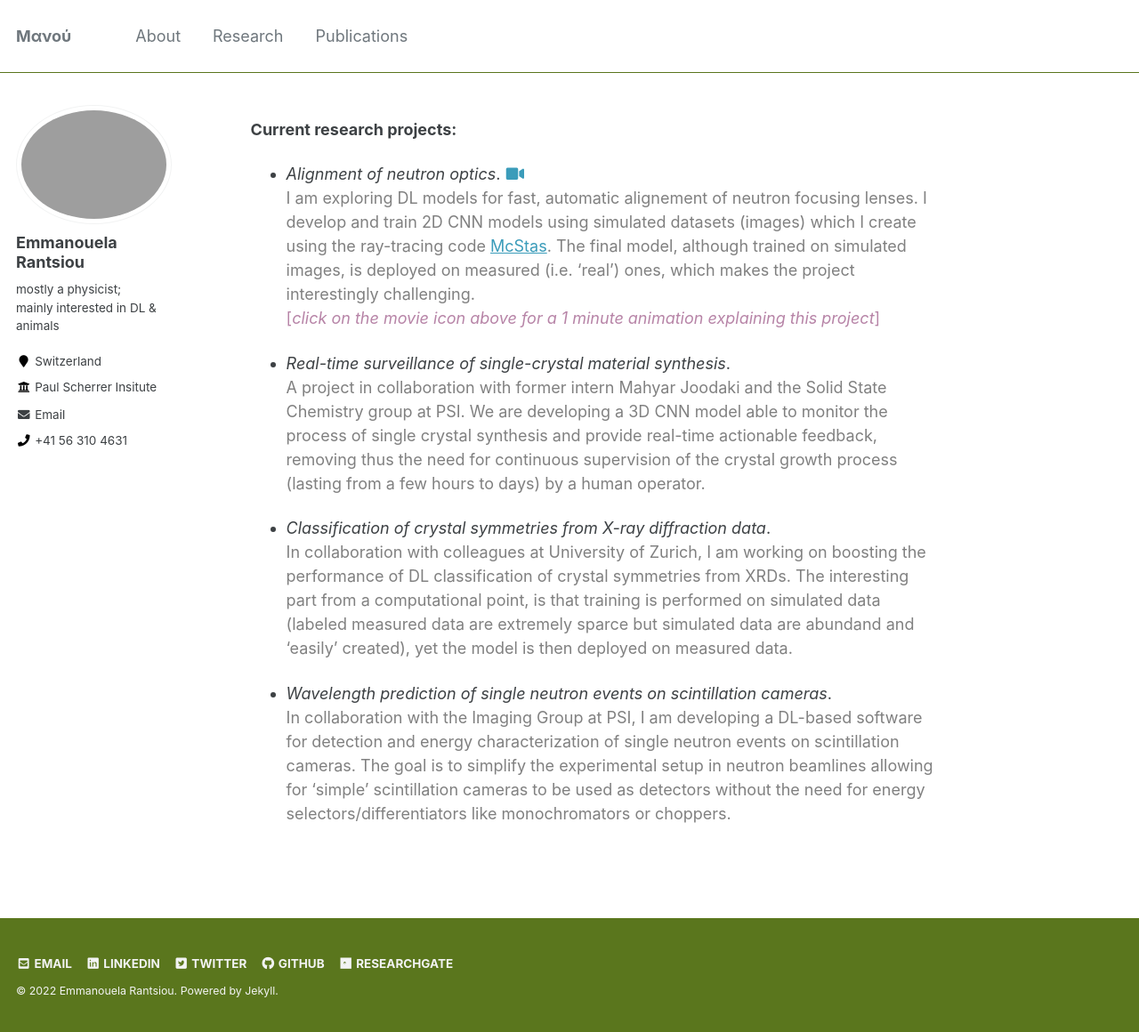
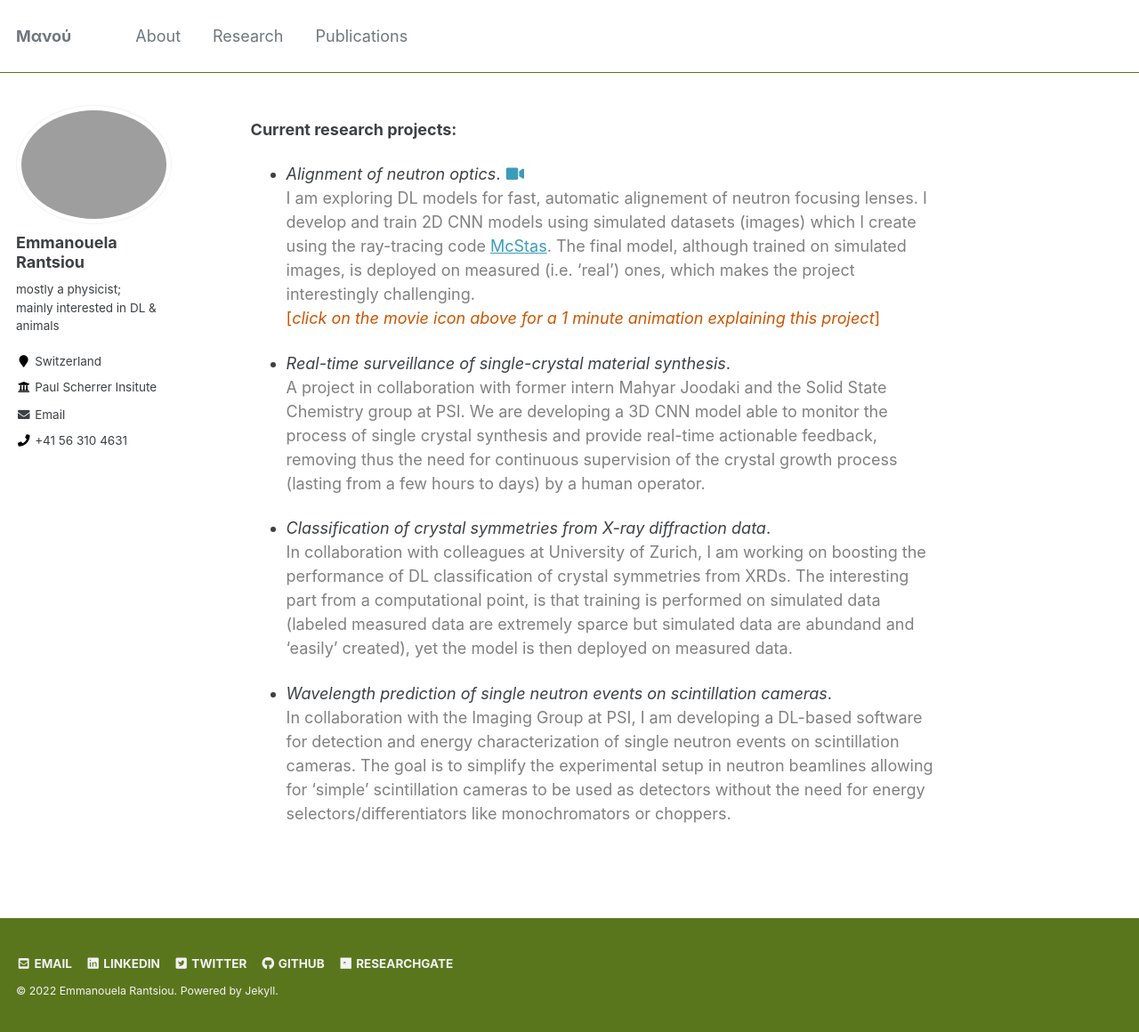
Before and after one commit to emmarant/emmarant.github.io, a Jekyll site: the page built from _pages/research.md, in a window 1280 px wide and 1160 px high. Shown: the whole window at 89% size. Built offline with Jekyll 4.4.1, drawn with Linux system fonts in a browser that asks for light colours.

Commit message:
Update research.md

```diff
--- a/_pages/research.md
+++ b/_pages/research.md
@@ -15,7 +15,7 @@ author_profile: true
 <br> <span style="color:gray">I am exploring DL models for fast, automatic alignement of neutron focusing lenses.
 I develop and train 2D CNN models using simulated datasets (images) which I create using the ray-tracing code <a href="https://www.mcstas.org">McStas</a>.
 The final model, although trained on simulated images, is deployed on measured (i.e. 'real') ones, which makes the project interestingly challenging.</span>
-<br><span style="color:#b784a7">[_click on the movie icon above for a 1 minute animation explaining this project_]</span>
+<br><span style="color:#cc5500">[_click on the movie icon above for a 1 minute animation explaining this project_]</span>
 
 - _Real-time surveillance of single-crystal material synthesis_.<br>
 <span style="color:gray"> A project in collaboration with former intern Mahyar Joodaki and the Solid State Chemistry group at PSI. We are developing a 3D CNN model able to  monitor the process of single crystal synthesis and provide real-time actionable feedback, removing thus the need for continuous supervision of the crystal growth process (lasting from a few hours to days) by a human operator. </span>
```
